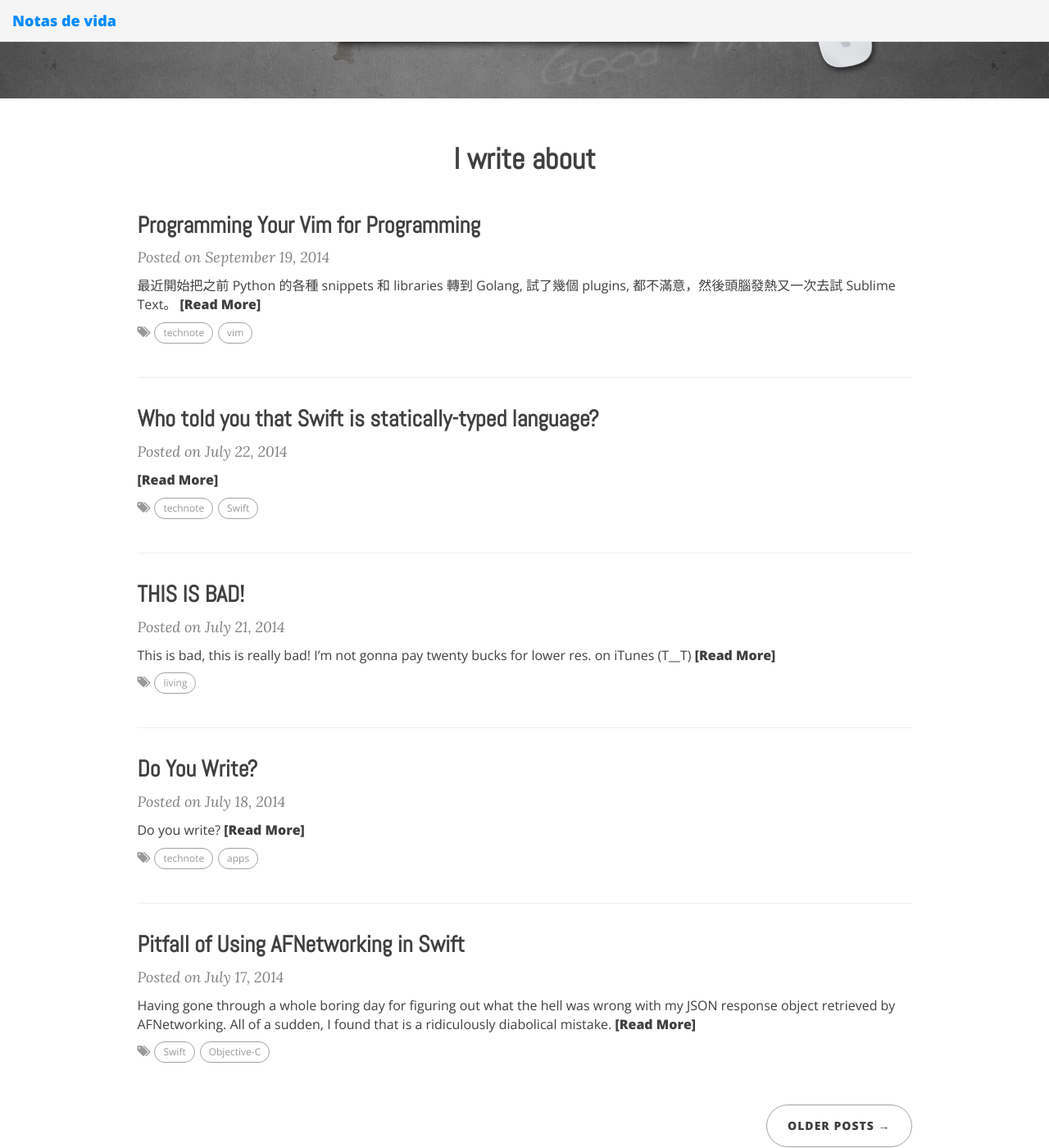
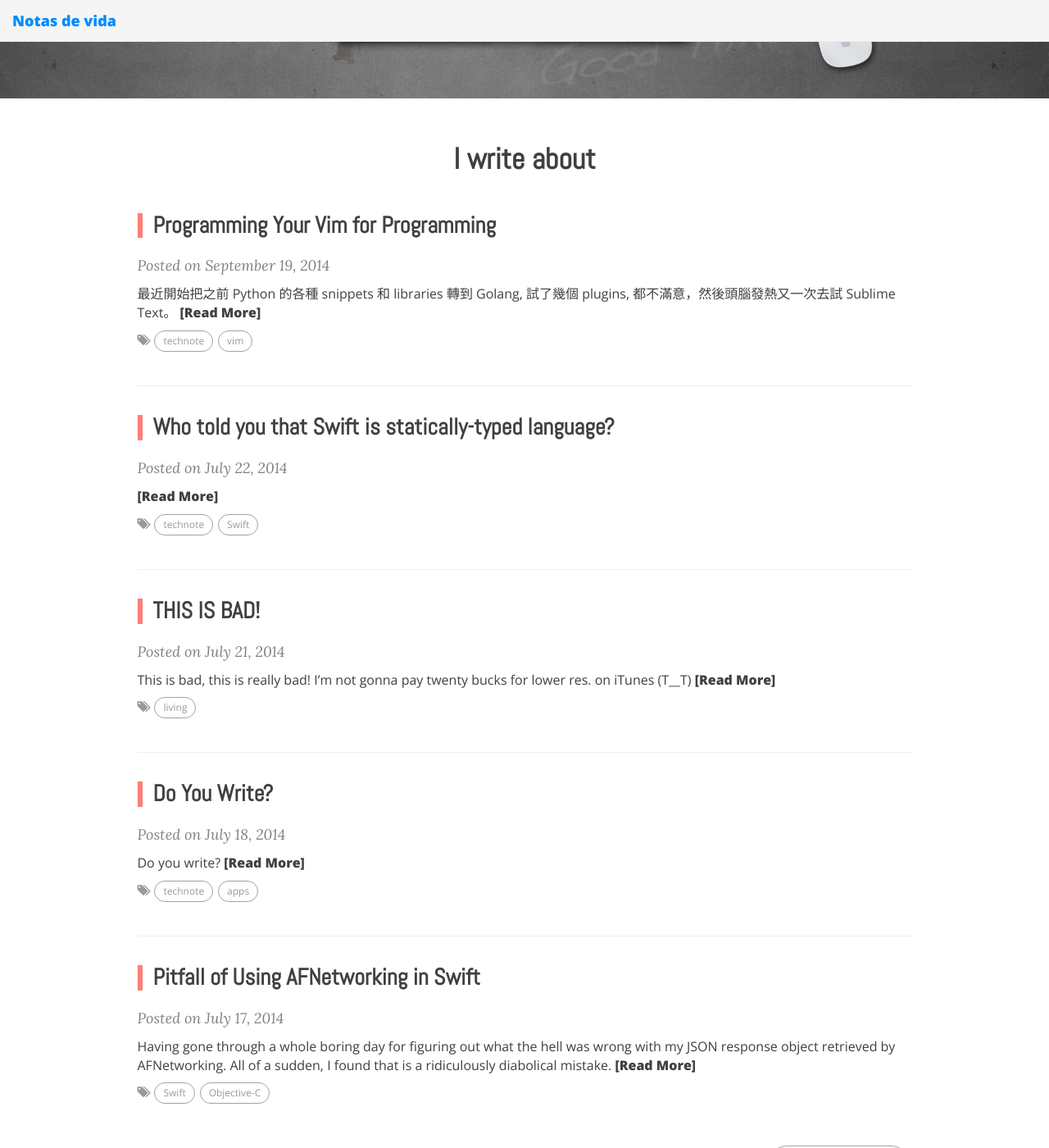
Before and after one commit to jimzhan/funbox.me, a Jekyll site: the page built from index.html, in a window 1280 px wide and 1400 px high, scrolled down 369 px. Shown: the whole window at 82% size. Built offline with Jekyll 4.4.1, drawn with Linux system fonts in a browser that asks for light colours; nearby versions of some CDN libraries; the list of posts is cut into pages by our own code.

Commit message:
- title touch up (css).

```diff
--- a/styles/main.css
+++ b/styles/main.css
@@ -296,8 +296,12 @@
   }
 }
 
-/* --- Post preview --- */
-
+/* --- Post Settings --- */
+.post-title {
+  margin: 40px 10px 20px 0;
+  padding-left: 13px;
+  border-left: 6px solid #ff7e79;
+}
 .post-preview {
   padding: 20px 0;
   border-bottom: 1px solid #eee;
```
